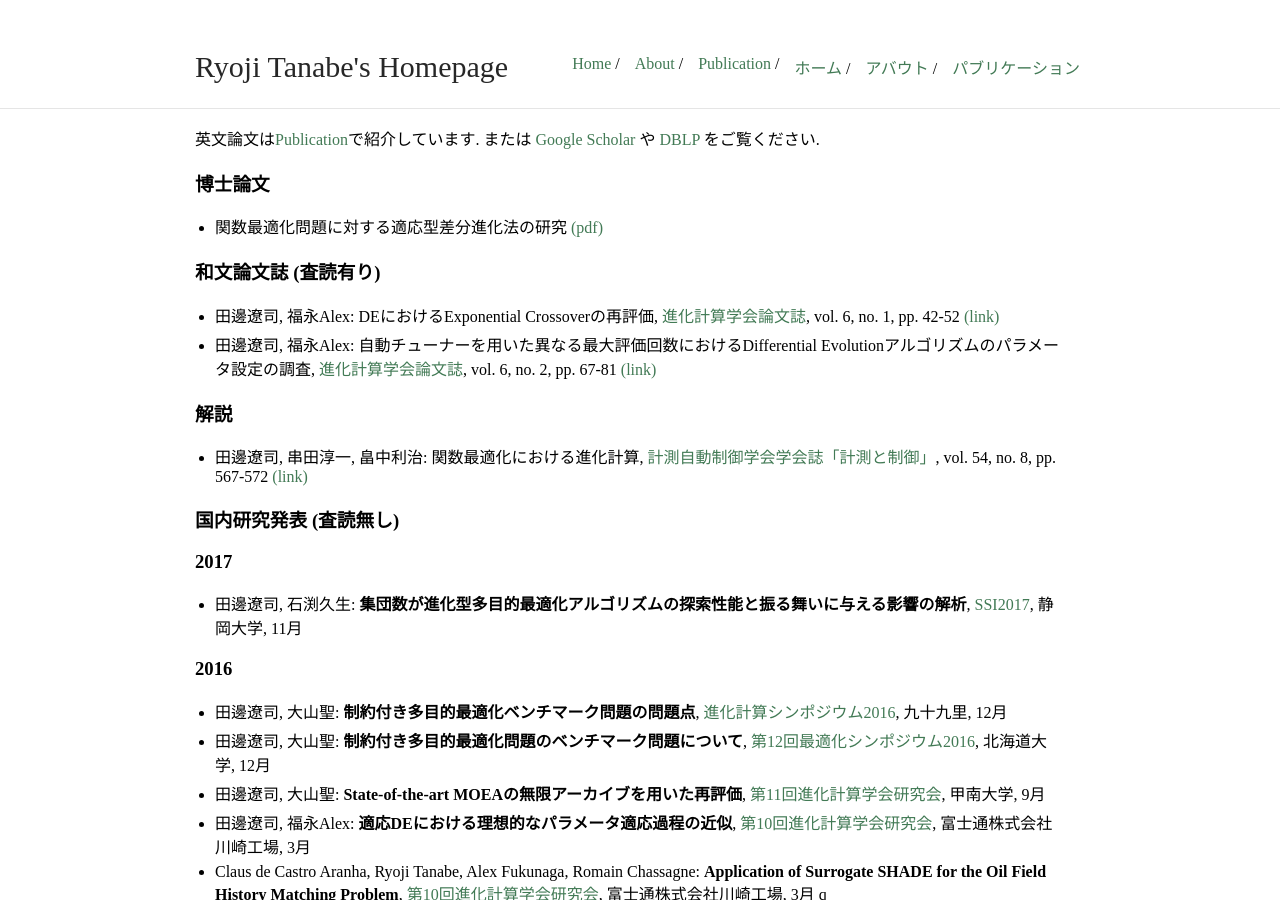
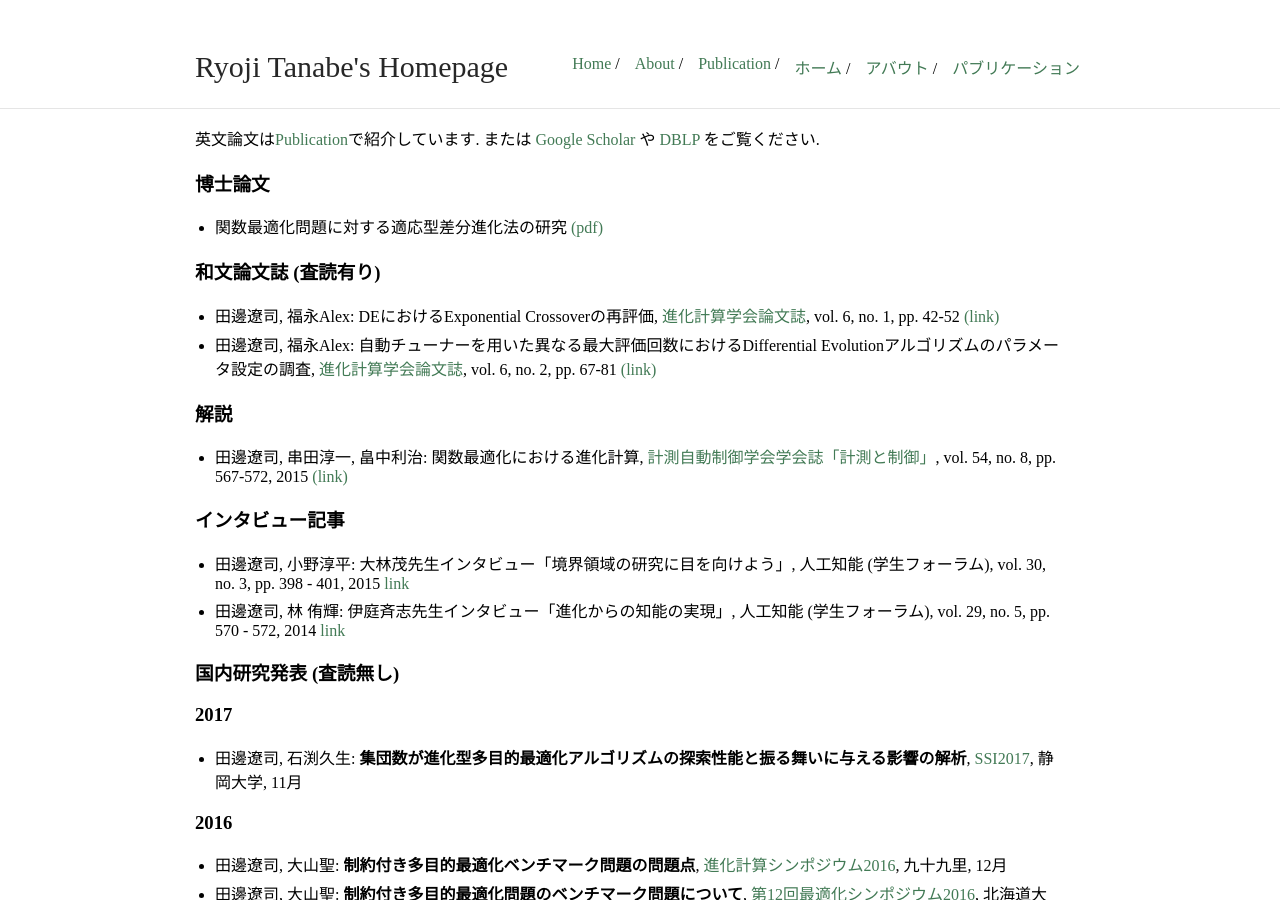
Before and after one commit to ryojitanabe/ryojitanabe.github.io, a Jekyll site: the page built from publication-j.md, in a window 1280 px wide and 900 px high. Built offline with Jekyll 4.4.1, drawn with Linux system fonts in a browser that asks for light colours.

Commit message:
add interview articles

```diff
--- a/publication-j.md
+++ b/publication-j.md
@@ -17,7 +17,12 @@ title: Ryoji Tanabe's Homepage
 
 ### 解説
 
-* 田邊遼司, 串田淳一, 畠中利治: 関数最適化における進化計算, [計測自動制御学会学会誌「計測と制御」](http://www.sice.jp/pub/pub_journal_j.html), vol. 54, no. 8, pp. 567-572 [(link)](https://www.jstage.jst.go.jp/article/sicejl/54/8/54_567/_article/-char/ja/)
+* 田邊遼司, 串田淳一, 畠中利治: 関数最適化における進化計算, [計測自動制御学会学会誌「計測と制御」](http://www.sice.jp/pub/pub_journal_j.html), vol. 54, no. 8, pp. 567-572, 2015 [(link)](https://www.jstage.jst.go.jp/article/sicejl/54/8/54_567/_article/-char/ja/)
+
+### インタビュー記事
+
+* 田邊遼司, 小野淳平: 大林茂先生インタビュー「境界領域の研究に目を向けよう」, 人工知能 (学生フォーラム), vol. 30, no. 3, pp. 398 - 401, 2015 [link](https://jsai.ixsq.nii.ac.jp/ej/index.php?active_action=repository_view_main_item_detail&page_id=13&block_id=23&item_id=1906&item_no=1)
+* 田邊遼司, 林 侑輝:  伊庭斉志先生インタビュー「進化からの知能の実現」, 人工知能 (学生フォーラム), vol. 29, no. 5, pp. 570 - 572, 2014 [link](https://jsai.ixsq.nii.ac.jp/ej/?action=pages_view_main&active_action=repository_view_main_item_detail&item_id=1708&item_no=1&page_id=13&block_id=23)
 
 ### 国内研究発表 (査読無し)
 
```
Also changed, not shown: about-j.md (+4 -3 lines), index-j.md (+1 -1 lines).
